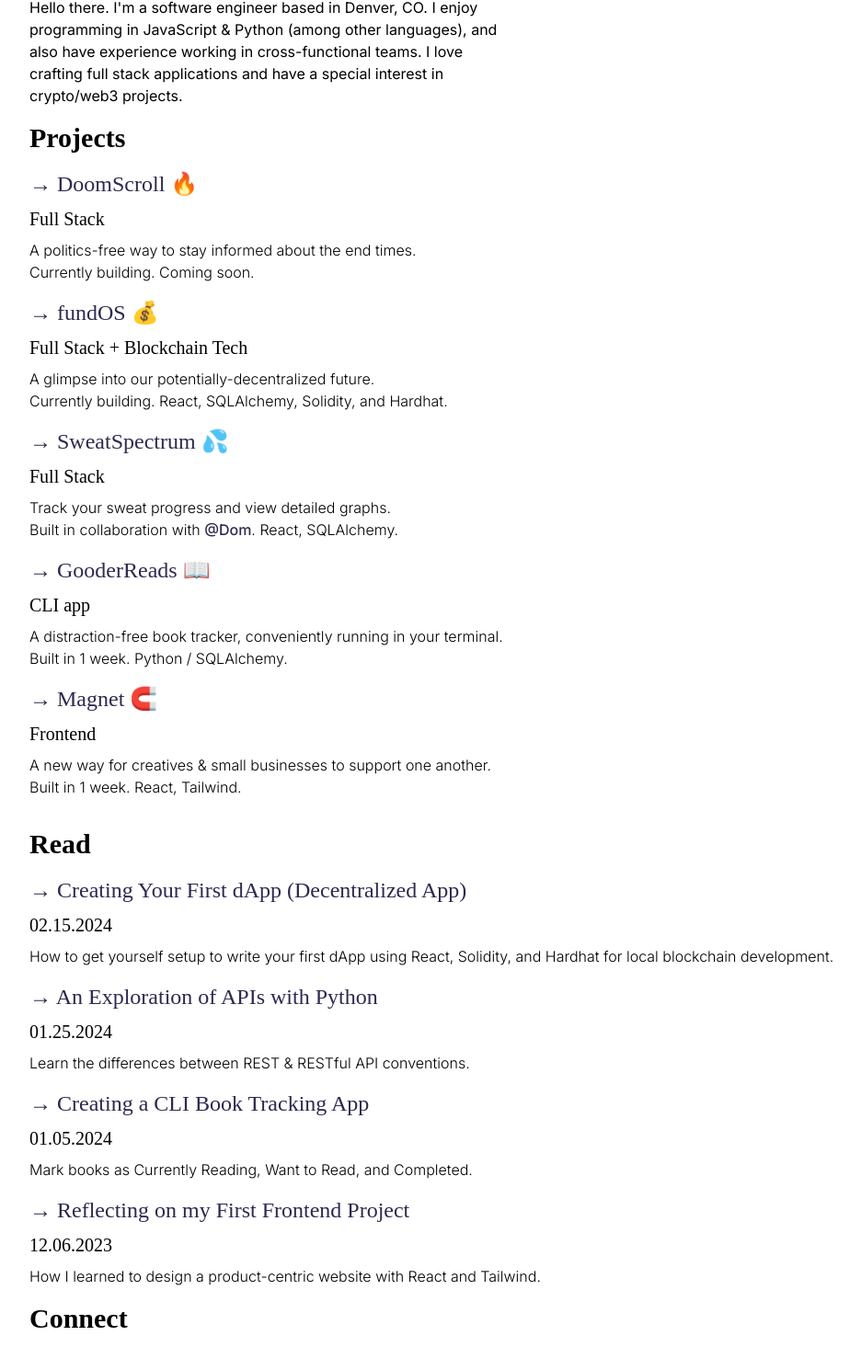
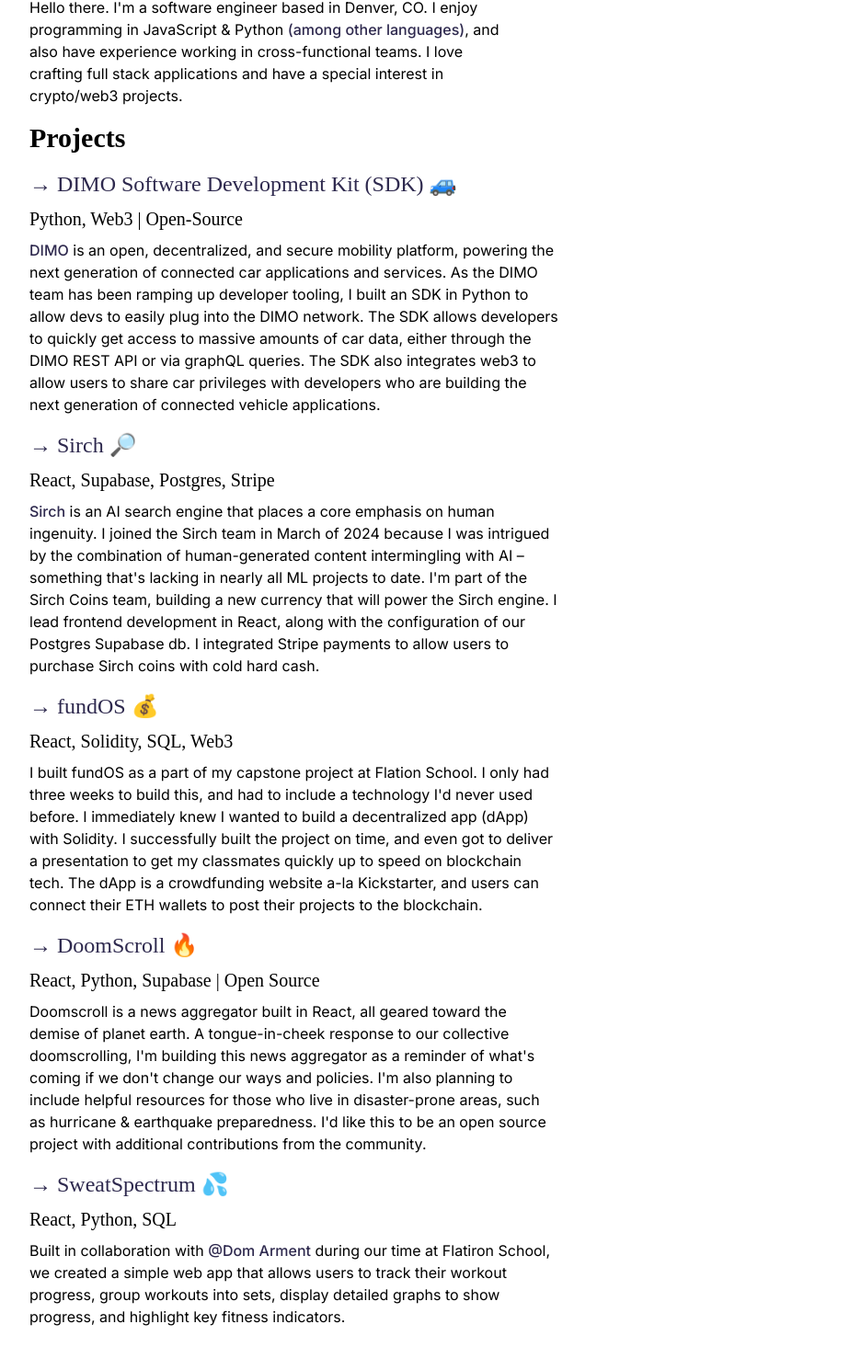
Before and after one commit to barrettk8090/portfolio-v1, a React (Vite) app: page / in a window 1280 px wide. Shown: the part 136-1601 px from the top of the page at 92% size, without its empty margins (0-936 px from the left). Built offline with nearby package versions, Linux system fonts and the light colour scheme; a web font is replaced by a local one.

Commit message:
content updates

```diff
--- a/src/components/Blog.jsx
+++ b/src/components/Blog.jsx
@@ -2,31 +2,31 @@
 
 function Blog(){
     return (
-        <div>
+        <div className="max-w-xl">
             <h2 className="py-4 text-3xl font-semibold">Read</h2>
 
             <div className="mb-4 ">
             <h3 className="text-2xl font-medium"><a target="_blank" href="https://barrettk.hashnode.dev/creating-your-first-full-stack-dapp-with-solidity-hardhat-and-react">→ Creating Your First dApp (Decentralized App)</a></h3>
-            <h4 className="my-2 text-xl font-medium"> 02.15.2024 </h4>
-            <p className="font-light">How to get yourself setup to write your first dApp using React, Solidity, and Hardhat for local blockchain development.</p>
+            {/* <h4 className="my-2 text-xl font-medium"> 02.15.2024 </h4> */}
+            <p className="font-normal">How to get yourself setup to write your first dApp using React, Solidity, and Hardhat for local blockchain development.</p>
             </div>
 
             <div className="mb-4 ">
             <h3 className="text-2xl font-medium"><a target="_blank" href="https://barrettk.hashnode.dev/understanding-the-differences-between-rest-api-and-restful-api-using-python">→ An Exploration of APIs with Python</a></h3>
-            <h4 className="my-2 text-xl font-medium"> 01.25.2024 </h4>
-            <p className="font-light">Learn the differences between REST & RESTful API conventions.</p>
+            {/* <h4 className="my-2 text-xl font-medium"> 01.25.2024 </h4> */}
+            <p className="font-normal">Learn the differences between REST & RESTful API conventions.</p>
             </div>
 
             <div className="mb-4 ">
             <h3 className="text-2xl font-medium"><a target="_blank" href="https://barrettk.hashnode.dev/recreating-a-simple-goodreads-book-tracker-using-python-sqlalchemy-and-inquirer">→ Creating a CLI Book Tracking App</a></h3>
-            <h4 className="my-2 text-xl font-medium"> 01.05.2024 </h4>
-            <p className="font-light">Mark books as Currently Reading, Want to Read, and Completed.</p>
+            {/* <h4 className="my-2 text-xl font-medium"> 01.05.2024 </h4> */}
+            <p className="font-normal">Mark books as Currently Reading, Want to Read, and Completed.</p>
             </div>
 
             <div className="mb-4 ">
             <h3 className="text-2xl font-medium"><a target="_blank" href="https://barrettk.hashnode.dev/my-experience-designing-with-react-tailwind">→ Reflecting on my First Frontend Project</a></h3>
-            <h4 className="my-2 text-xl font-medium"> 12.06.2023 </h4>
-            <p className="font-light">How I learned to design a product-centric website with React and Tailwind.</p>
+            {/* <h4 className="my-2 text-xl font-medium"> 12.06.2023 </h4> */}
+            <p className="font-normal">How I learned to design a product-centric website with React and Tailwind.</p>
             </div>
         </div>
     )
--- a/src/components/Home.jsx
+++ b/src/components/Home.jsx
@@ -9,7 +9,7 @@
             <h1 className="mt-8 text-4xl font-bold">Barrett Kowalsky</h1>
             <h4 className="my-4 text-xl"> Full Stack Developer</h4>
             <div className="max-w-lg">
-                <p className="my-4 font-normal">Hello there. I'm a software engineer based in Denver, CO. I enjoy programming in JavaScript & Python (among other languages), and also have experience working in cross-functional teams. I love crafting full stack applications and have a special interest in crypto/web3 projects.</p>
+                <p className="my-4 font-normal">Hello there. I'm a software engineer based in Denver, CO. I enjoy programming in JavaScript & Python <a href="https://github.com/barrettk8090" target="_blank">(among other languages)</a>, and also have experience working in cross-functional teams. I love crafting full stack applications and have a special interest in crypto/web3 projects.</p>
             </div>
             <Projects />
             <Blog/>
--- a/src/components/Projects.jsx
+++ b/src/components/Projects.jsx
@@ -2,42 +2,50 @@
 
 function Projects(){
     return (
-        <div>
+        <div className="max-w-xl">
             <h2 className="mb-4 text-3xl font-semibold">Projects</h2>
 
             <div className="mb-4 ">
-            <h3 className="text-2xl font-medium"><a target="_blank" href="https://github.com/barrettk8090/doomscroll">→ DoomScroll 🔥</a></h3>
-            <h4 className="my-2 text-xl font-medium"> Full Stack </h4>
-            <p className="font-light">A politics-free way to stay informed about the end times.</p>
-            <p className="font-light">Currently building. Coming soon.</p>
+                <h3 className="text-2xl font-medium"><a target="_blank" href="https://github.com/DIMO-Network/dimo-python-sdk">→ DIMO Software Development Kit (SDK) 🚙</a></h3>
+                <h4 className="my-2 text-xl font-medium"> Python, Web3 | Open-Source </h4>
+                <p className="font-normal"><a href="https://dimo.zone/" target="_blank">DIMO</a> is an open, decentralized, and secure mobility platform, powering the next generation of connected car applications and services. As the DIMO team has been ramping up developer tooling, I built an SDK in Python to allow devs to easily plug into the DIMO network. The SDK allows developers to quickly get access to massive amounts of car data, either through the DIMO REST API or via graphQL queries. The SDK also integrates web3 to allow users to share car privileges with developers who are building the next generation of connected vehicle applications. </p>
+            </div>
+
+            <div className="mb-4 ">
+                <h3 className="text-2xl font-medium"><a target="_blank" href="https://github.com/DIMO-Network/dimo-python-sdk">→ Sirch 🔎</a></h3>
+                <h4 className="my-2 text-xl font-medium"> React, Supabase, Postgres, Stripe </h4>
+                <p className="font-normal"><a href="https://sirch.ai/" target="_blank"> Sirch</a> is an AI search engine that places a core emphasis on human ingenuity. I joined the Sirch team in March of 2024 because I was intrigued by the combination of human-generated content intermingling with AI – something that's lacking in nearly all ML projects to date. I'm part of the Sirch Coins team, building a new currency that will power the Sirch engine. I lead frontend development in React, along with the configuration of our Postgres Supabase db. I integrated Stripe payments to allow users to purchase Sirch coins with cold hard cash.</p>
             </div>
 
             <div className="mb-4">
                 <h3 className="text-2xl font-medium"><a target="_blank" href="https://github.com/barrettk8090/fundOS">→ fundOS 💰</a></h3>
-            <h4 className="my-2 text-xl font-medium"> Full Stack + Blockchain Tech </h4>
-            <p className="font-light">A glimpse into our potentially-decentralized future.</p>
-            <p className="font-light">Currently building. React, SQLAlchemy, Solidity, and Hardhat.</p>
+                <h4 className="my-2 text-xl font-medium"> React, Solidity, SQL, Web3 </h4>
+                <p className="font-normal">I built fundOS as a part of my capstone project at Flation School. I only had three weeks to build this, and had to include a technology I'd never used before. I immediately knew I wanted to build a decentralized app (dApp) with Solidity. I successfully built the project on time, and even got to deliver a presentation to get my classmates quickly up to speed on blockchain tech. The dApp is a crowdfunding website a-la Kickstarter, and users can connect their ETH wallets to post their projects to the blockchain.</p>
             </div>
+
+            <div className="mb-4 ">
+                <h3 className="text-2xl font-medium"><a target="_blank" href="https://github.com/barrettk8090/doomscroll">→ DoomScroll 🔥</a></h3>
+                <h4 className="my-2 text-xl font-medium"> React, Python, Supabase | Open Source </h4>
+                <p className="font-normal">Doomscroll is a news aggregator built in React, all geared toward the demise of planet earth. A tongue-in-cheek response to our collective doomscrolling, I'm building this news aggregator as a reminder of what's coming if we don't change our ways and policies. I'm also planning to include helpful resources for those who live in disaster-prone areas, such as hurricane & earthquake preparedness. I'd like this to be an open source project with additional contributions from the community.</p>
+            </div>
+
 
             <div className="mb-4">
                 <h3 className="text-2xl font-medium"><a target="_blank" href="https://github.com/barrettk8090/Sweat-Spectrum-FullStack-Project">→ SweatSpectrum 💦</a></h3>
-            <h4 className="my-2 text-xl font-medium"> Full Stack </h4>
-            <p className="font-light">Track your sweat progress and view detailed graphs.</p>
-            <p className="font-light">Built in collaboration with <a target="_blank" href="https://github.com/Dominik137">@Dom</a>. React, SQLAlchemy.</p>
+                <h4 className="my-2 text-xl font-medium"> React, Python, SQL </h4>
+                <p className="font-normal">Built in collaboration with <a target="_blank" href="https://github.com/Dominik137">@Dom Arment</a> during our time at Flatiron School, we created a simple web app that allows users to track their workout progress, group workouts into sets, display detailed graphs to show progress, and highlight key fitness indicators.</p>
             </div>
 
             <div className="mb-4">
                 <h3 className="text-2xl font-medium"><a target="_blank" href="https://github.com/barrettk8090/book-tracker">→ GooderReads 📖</a></h3>
-            <h4 className="my-2 text-xl font-medium"> CLI app </h4>
-            <p className="font-light">A distraction-free book tracker, conveniently running in your terminal.</p>
-            <p className="font-light">Built in 1 week. Python / SQLAlchemy.</p>
+                <h4 className="my-2 text-xl font-medium"> Python | CLI Application </h4>
+                <p className="font-normal">GooderReads is a distraction-free book tracker, conveniently running in your terminal. You can create bookshelves to track books that you've read, want to read, or are currently reading. Get interesting stats about your books, like the total number of pages you've read, your percentage completion of your current book, and more!</p>
             </div>
 
             <div className="mb-4">
                 <h3 className="text-2xl font-medium"><a target="_blank" href="https://github.com/barrettk8090/magNet">→ Magnet 🧲</a></h3>
                 <h4 className="my-2 text-xl font-medium"> Frontend </h4>
-            <p className="font-light">A new way for creatives & small businesses to support one another.</p>
-            <p className="font-light">Built in 1 week. React, Tailwind.</p>
+                <p className="font-normal">I wanted to up my styling game, and learn Tailwind CSS in the process. So I build Magnet, a proof of concept for a mobile app that is a new way for creatives & small businesses to support one another. Inspired from my own experience as a freelance photographer who was just starting out. </p>
             </div>
 
         </div>
```
Lines whose indentation alone changed are shown as unchanged.
